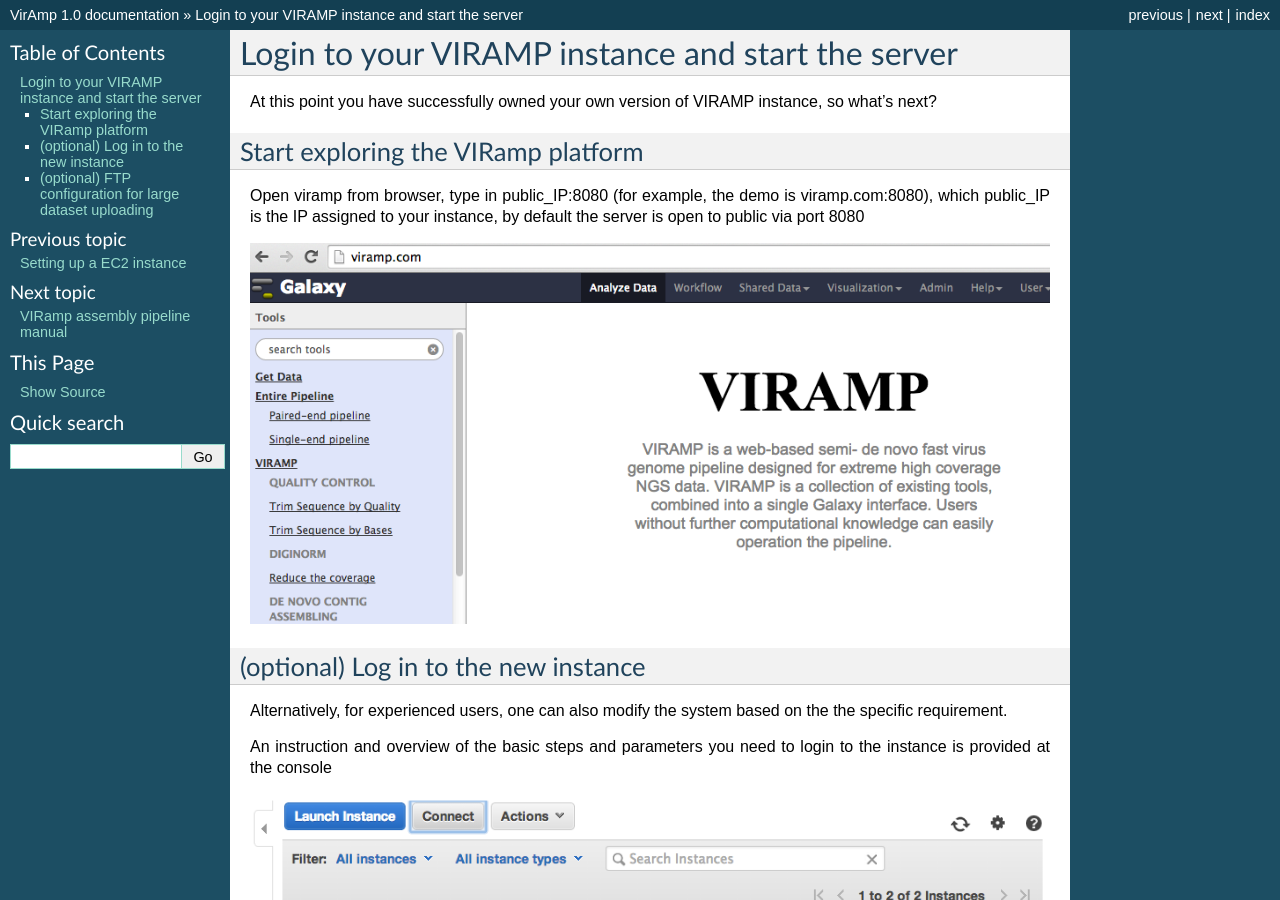
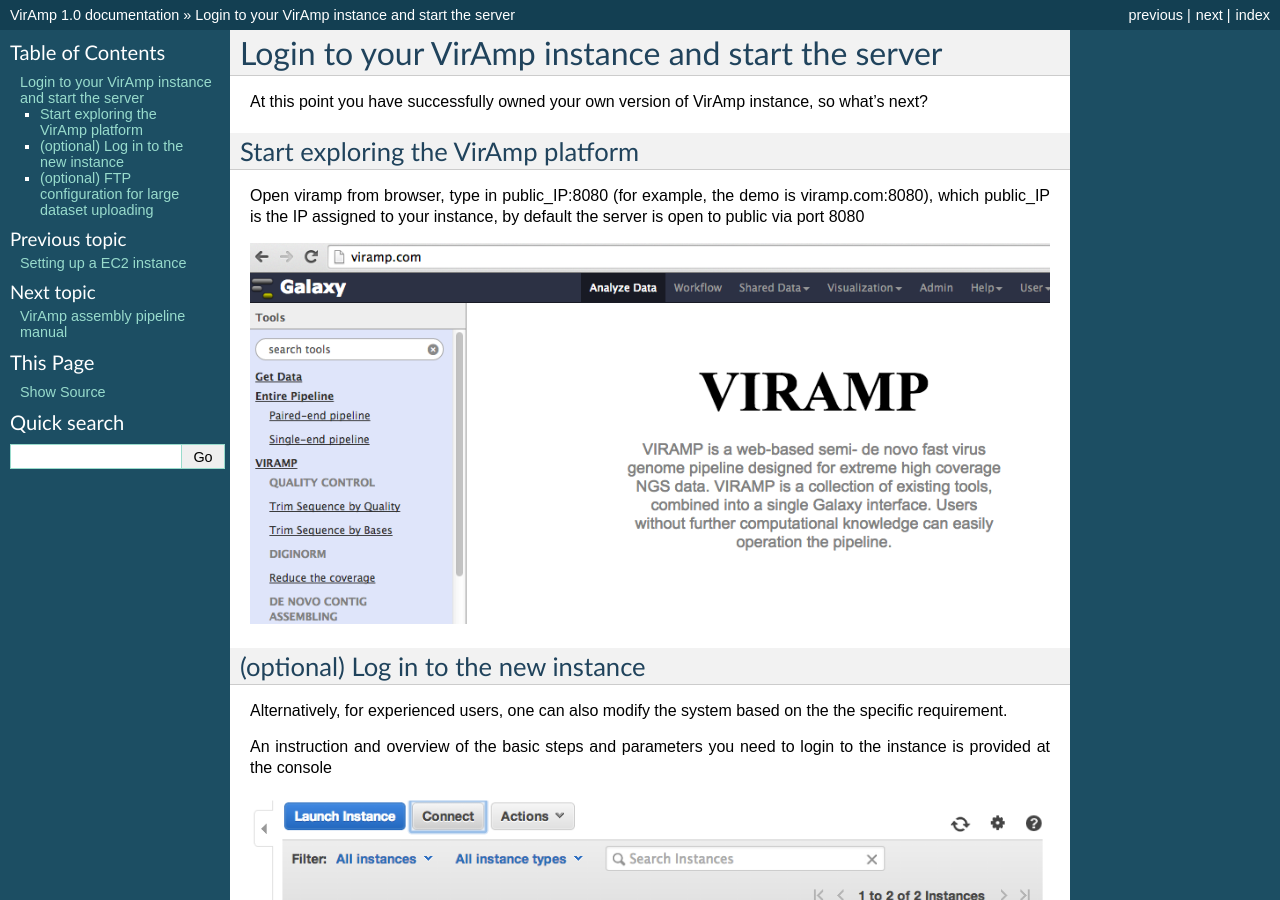
Before and after one commit to xinggui007/viramp-project, a Sphinx documentation site: the page built from docs/viramp_login.rst, in a window 1280 px wide and 900 px high. Built offline with Sphinx 7.4.7, drawn with Linux system fonts in a browser that asks for light colours; some of the changed text lies outside the part shown.

Commit message:
docs update

```diff
--- a/docs/viramp_intro.rst
+++ b/docs/viramp_intro.rst
@@ -1,7 +1,7 @@
-VIRamp assembly pipeline manual
+VirAmp assembly pipeline manual
 ================================
 
-This is a general description of the function of each tool via `VIRAMP website <http://viramp.com/>`_ or in your own version of platform. Detailed description is posted under the webpage of each tool.
+This is a general description of the function of each tool via `VirAmp website <http://viramp.com/>`_ or in your own version of platform. Detailed description is posted under the webpage of each tool.
 
 One-click pipeline
 -------------------
--- a/docs/viramp_login.rst
+++ b/docs/viramp_login.rst
@@ -1,11 +1,11 @@
 .. _viramp_login_ref:
 
-Login to your VIRAMP instance and start the server
+Login to your VirAmp instance and start the server
 ==================================================
 
-At this point you have successfully owned your own version of VIRAMP instance, so what's next?
+At this point you have successfully owned your own version of VirAmp instance, so what's next?
 
-Start exploring the VIRamp platform
+Start exploring the VirAmp platform
 ------------------------------------
 
 Open viramp from browser, type in public_IP:8080 (for example, the demo is viramp.com:8080), which public_IP is the IP assigned to your instance, by default the server is open to public via port 8080
```
